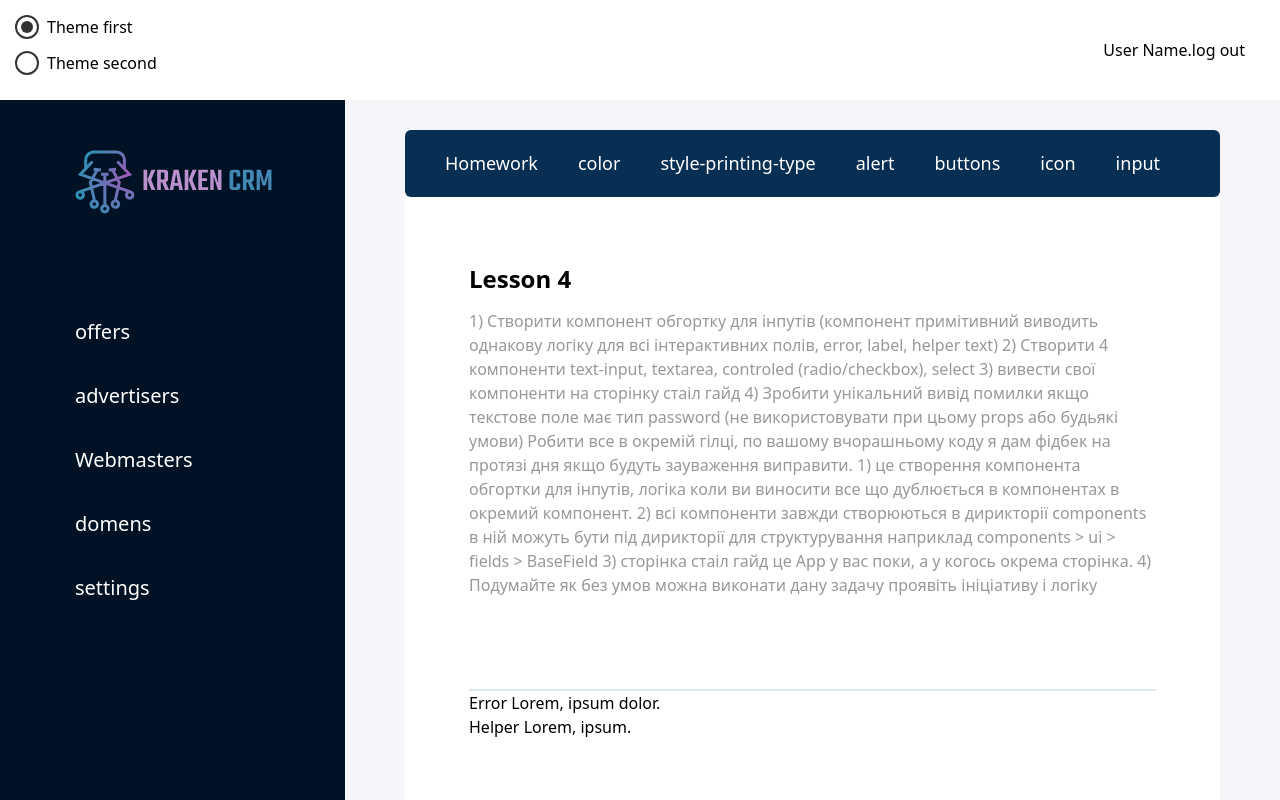
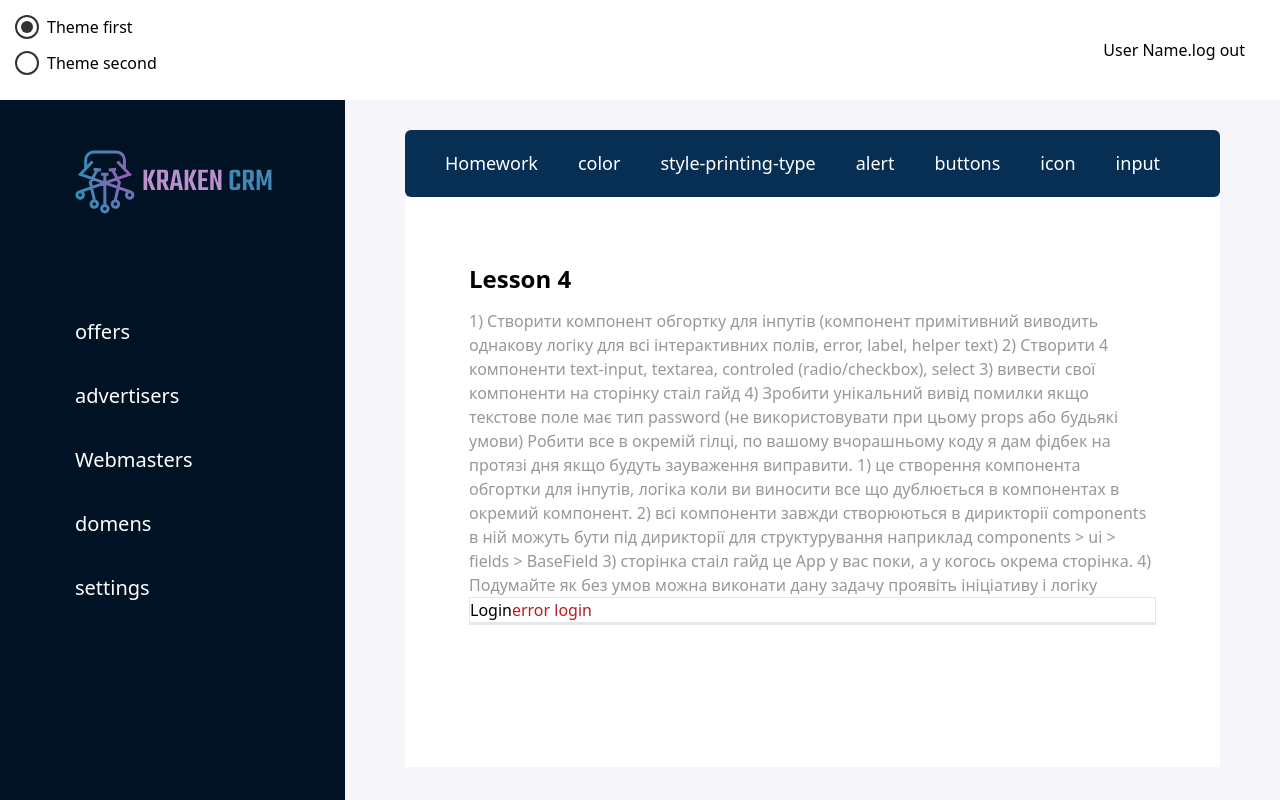
Before and after one commit to RostislavSuslov/dev-Kraken, a Vue app: page /lesson-4 in a window 1280 px wide. Shown: the top 800 px of the page. Built offline with nearby package versions, Linux system fonts and the light colour scheme.

Commit message:
1/2 slots

```diff
--- a/src/components/ui/fields/BaseInput.vue
+++ b/src/components/ui/fields/BaseInput.vue
@@ -1,6 +1,6 @@
 <template>
-    <ui-fields-wrapper>
-        <input :type="type"/>
+    <ui-fields-wrapper :error="error" :label="label" :helperText="helperText">
+        <input :type="type" :value="modelValue"/>
         <template #helperText="data">
             <slot name="helperText" v-bind="data"></slot>
         </template>
@@ -15,6 +15,17 @@ defineProps({
     type:{
         type:String,
         default: 'text'
-    }
+    },
+
+    modelValue: null,
+    label: String,
+    error: String,
+    helperText: String,
  })
+
+defineEmits("update:modelValue");
+const onInput = (event) => {
+    emit('update:modelValue', event.target.value)
+}
+
 </script>
--- /dev/null
+++ b/src/components/ui/fields/BaseSelect.vue
@@ -0,0 +1,19 @@
+<template>
+    <ui-fields-wrapper>
+        <select>
+
+        </select>
+        <template #helperText="data">
+            <slot name="helperText" v-bind="data"></slot>
+        </template>
+    </ui-fields-wrapper>
+</template>
+
+
+<script setup>
+import UiFieldsWrapper from './Wrapper.vue'
+
+defineProps({
+    options: Array
+ })
+</script>
--- a/src/components/ui/fields/Wrapper.vue
+++ b/src/components/ui/fields/Wrapper.vue
@@ -1,11 +1,11 @@
 <template>
-    <div>
+    <div class="border ....">
         <slot name="label">
             <label v-if="label">
                 {{ label }}
             </label>
         </slot>
-        <slot name="halperText" :helper-text="currentHelperText">
+        <slot v-if="currentHelperText || $slots.helperText" name="halperText" :helper-text="currentHelperText">
             <span :class="{'text-red-700': isError}">
                 {{ currentHelperText }}
             </span>
@@ -17,9 +17,9 @@
 <script setup>
 import { computed } from 'vue';
 
-defineProps({
+ const props = defineProps({
     label: String,
-    errpr: String,
+    error: String,
     helperText: String,
 })
 
--- a/src/views/lessons/Lesson_4.vue
+++ b/src/views/lessons/Lesson_4.vue
@@ -17,10 +17,12 @@
                   4) Подумайте як без умов можна виконати дану задачу проявіть ініціативу і логіку" />
 
 
-      <InputText></InputText>
+      <!-- <InputText></InputText>
       <Textarea></Textarea>
       <InputRadio></InputRadio>
-      <Select></Select>
+      <Select></Select> -->
+      <base-input name="login" error="error login" label="Login" />
+      <base-input name="password" type="password" />
   </div>
 </template>
 <script setup>
@@ -29,4 +31,5 @@
   import Textarea from '../../components/form/Textarea.vue';
   import InputRadio from '../../components/form/InputRadio.vue';
   import Select from '../../components/form/Select.vue';
+  import BaseInput from '../../components/ui/fields/BaseInput.vue';
 </script>
```
